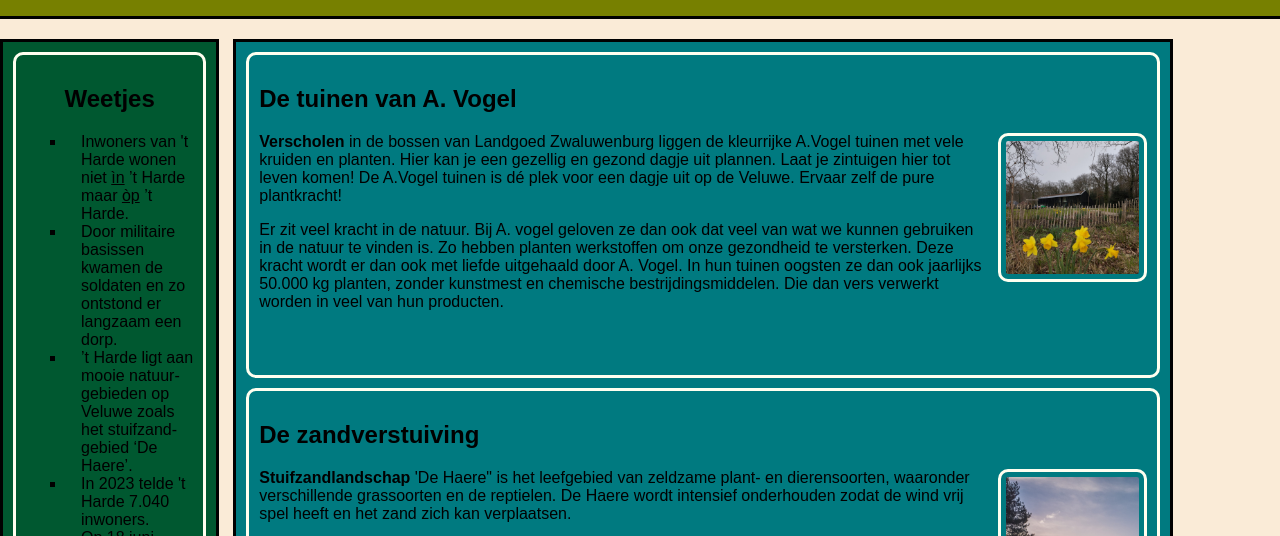
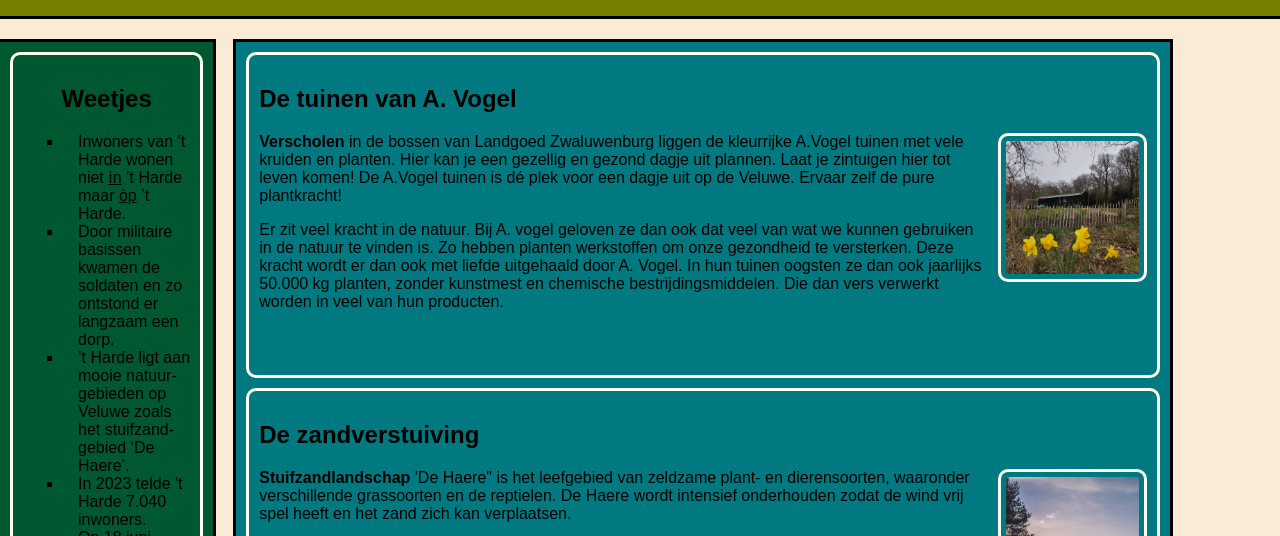
Before and after one commit to Adse-jpg/supreme-goggles, a plain HTML site: page index.html in a window 1280 px wide. Shown: the part 237-773 px from the top of the page. Drawn offline with Linux system fonts and the light colour scheme; a web font is replaced by a local one.

Commit message:
Update stylesheet.css

```diff
--- a/css/stylesheet.css
+++ b/css/stylesheet.css
@@ -53,7 +53,9 @@ h1{
 @media only screen and (min-width: 1050px){
     [class*="een"]{
         margin-bottom: 20px;
-        border: black solid 3px;
+        border-right: black solid 3px;
+        border-top: black solid 3px;
+        border-bottom: black solid 3px;
     }
 }
 .twee{
```
